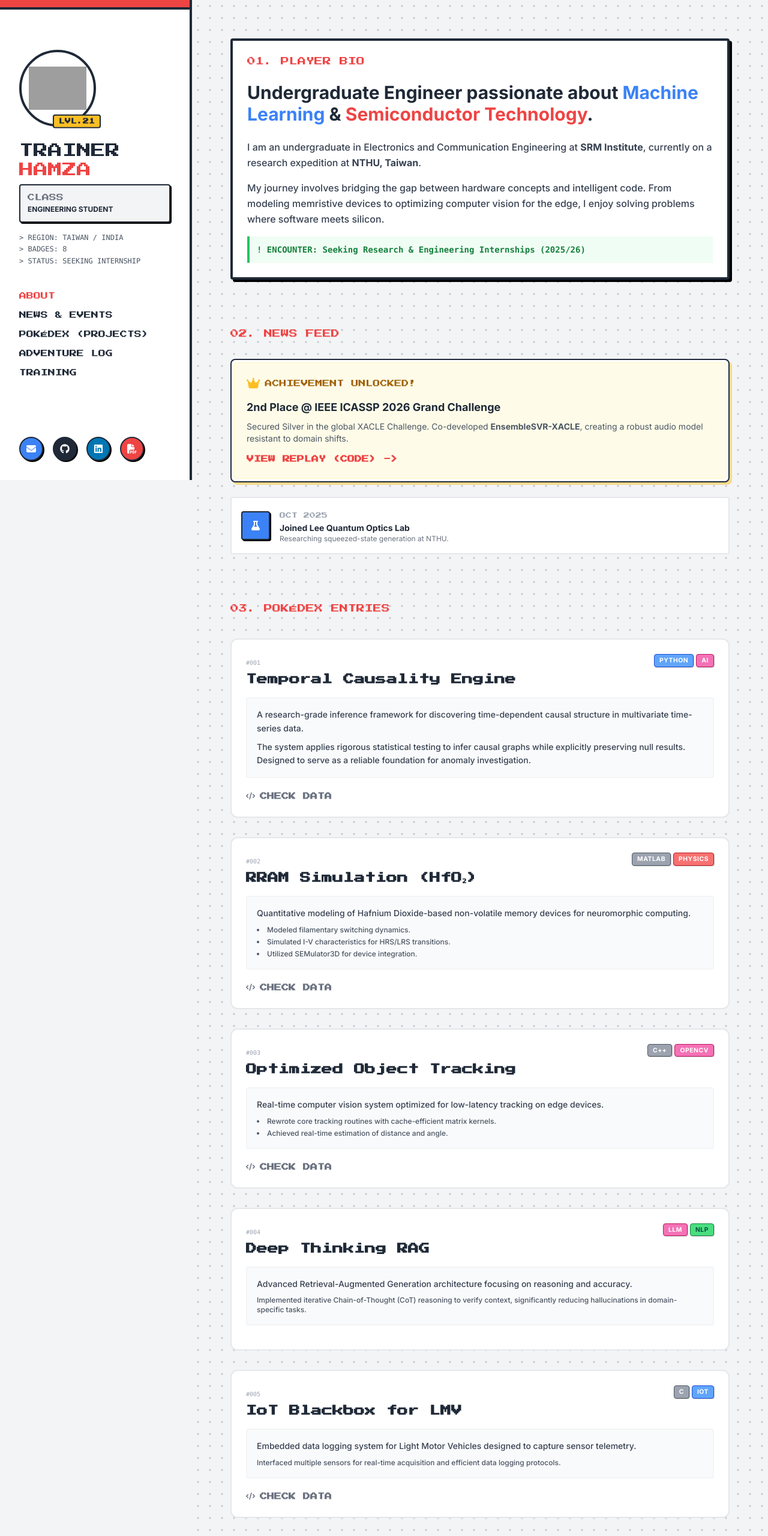
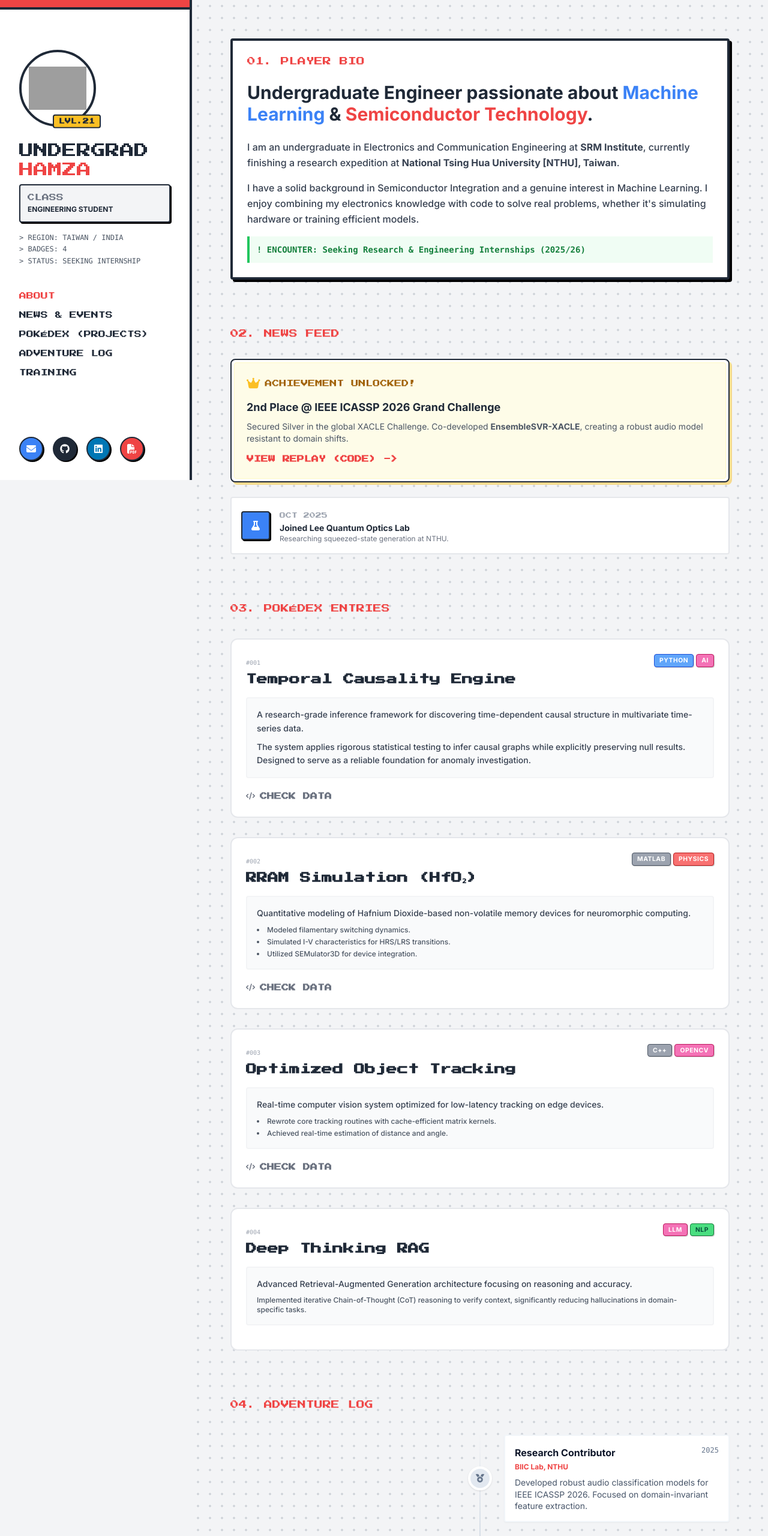
Before and after one commit to Hmzaah/Hmzaah.github.io, a plain HTML site: page index.html in a window 1280 px wide. Shown: the top 2560 px of the page at 60% size. Drawn offline with nearby package versions, Linux system fonts and the light colour scheme; grey boxes are pictures that could not be loaded.

Commit message:
Deploy Portfolio 🚀

```diff
--- a/index.html
+++ b/index.html
@@ -136,7 +136,7 @@
                         </div>
                     </div>
 
-                    <h1 class="text-xl md:text-2xl font-retro text-pokeDark leading-relaxed mb-2">TRAINER<br><span class="text-pokeRed">HAMZA</span></h1>
+                    <h1 class="text-xl md:text-2xl font-retro text-pokeDark leading-relaxed mb-2">UNDERGRAD<br><span class="text-pokeRed">HAMZA</span></h1>
 
                     <div class="border-2 border-pokeDark bg-gray-100 p-3 rounded mb-4 shadow-[2px_2px_0px_#000]">
                         <p class="text-xs font-retro text-gray-500 mb-1">CLASS</p>
@@ -145,7 +145,7 @@
 
                     <p class="text-xs text-gray-600 font-mono leading-relaxed">
                         &gt; REGION: TAIWAN / INDIA<br>
-                        &gt; BADGES: 8<br>
+                        &gt; BADGES: 4<br>
                         &gt; STATUS: SEEKING INTERNSHIP
                     </p>
                 </div>
@@ -185,10 +185,10 @@
                         </h1>
                         <div class="text-gray-700 leading-relaxed space-y-4 text-base font-medium">
                             <p>
-                                I am an undergraduate in Electronics and Communication Engineering at <strong>SRM Institute</strong>, currently on a research expedition at <strong>NTHU, Taiwan</strong>.
+                                I am an undergraduate in Electronics and Communication Engineering at <strong>SRM Institute</strong>, currently finishing a research expedition at <strong> National Tsing Hua University [NTHU], Taiwan</strong>.
                             </p>
                             <p>
-                                My journey involves bridging the gap between hardware concepts and intelligent code. From modeling memristive devices to optimizing computer vision for the edge, I enjoy solving problems where software meets silicon.
+                                I have a solid background in Semiconductor Integration and a genuine interest in Machine Learning. I enjoy combining my electronics knowledge with code to solve real problems, whether it's simulating hardware or training efficient models.
                             </p>
                             <div class="mt-4 p-3 bg-green-50 border-l-4 border-green-500 text-green-700 text-sm font-bold font-mono">
                                 ! ENCOUNTER: Seeking Research & Engineering Internships (2025/26)
@@ -334,31 +334,6 @@
                                 <p class="text-xs text-gray-600">Implemented iterative Chain-of-Thought (CoT) reasoning to verify context, significantly reducing hallucinations in domain-specific tasks.</p>
                             </div>
                         </div>
-
-                        <!-- Project 5 -->
-                        <div class="holo-card p-6">
-                            <div class="flex justify-between items-start mb-4">
-                                <div>
-                                    <span class="text-[10px] font-mono text-gray-400">#005</span>
-                                    <h3 class="text-lg font-bold font-retro text-pokeDark mt-1">
-                                        <a href="https://github.com/Hmzaah/Blackbox-for-LMV" target="_blank" class="hover:text-pokeRed">IoT Blackbox for LMV</a>
-                                    </h3>
-                                </div>
-                                <div class="flex gap-1">
-                                    <span class="type-badge type-tech">C</span>
-                                    <span class="type-badge type-code">IOT</span>
-                                </div>
-                            </div>
-                            <div class="border-2 border-gray-100 bg-gray-50 p-4 rounded mb-4 text-sm text-gray-700 leading-relaxed font-medium">
-                                <p class="mb-2">Embedded data logging system for Light Motor Vehicles designed to capture sensor telemetry.</p>
-                                <p class="text-xs text-gray-600">Interfaced multiple sensors for real-time acquisition and efficient data logging protocols.</p>
-                            </div>
-                            <a href="https://github.com/Hmzaah/Blackbox-for-LMV" target="_blank" class="inline-flex items-center gap-2 text-xs font-bold text-gray-500 hover:text-pokeRed transition-colors font-retro">
-                                <i class="fas fa-code"></i> CHECK DATA
-                            </a>
-                        </div>
-
-                    </div>
                 </section>
 
                 <!-- EXPERIENCE (Badge Timeline) -->
@@ -428,13 +403,13 @@
                     <div class="grid md:grid-cols-2 gap-6">
                         <div class="bg-white p-6 rounded border-l-4 border-pokeRed shadow-sm">
                             <h3 class="font-bold text-pokeDark">National Tsing Hua University</h3>
-                            <p class="text-xs text-gray-500 mb-2">SEMESTER ABROAD</p>
+                            <p class="text-xs text-gray-500 mb-2">SEMESTER ABROAD PROGRAM</p>
                             <span class="inline-block bg-gray-100 px-2 py-1 rounded text-[10px] font-retro text-gray-600">TAIWAN, 2025</span>
                         </div>
 
                         <div class="bg-white p-6 rounded border-l-4 border-pokeBlue shadow-sm">
-                            <h3 class="font-bold text-pokeDark">SRM Institute</h3>
-                            <p class="text-xs text-gray-500 mb-2">B.TECH ELECTRONICS</p>
+                            <h3 class="font-bold text-pokeDark">SRM University</h3>
+                            <p class="text-xs text-gray-500 mb-2">B.TECH ELECTRONICS AND COMMUNICATION ENGINEERING</p>
                             <span class="inline-block bg-gray-100 px-2 py-1 rounded text-[10px] font-retro text-gray-600">INDIA, 2022-26</span>
                             <div class="mt-2 text-xs font-bold text-pokeBlue">GPA: 8.5/10</div>
                         </div>
```
